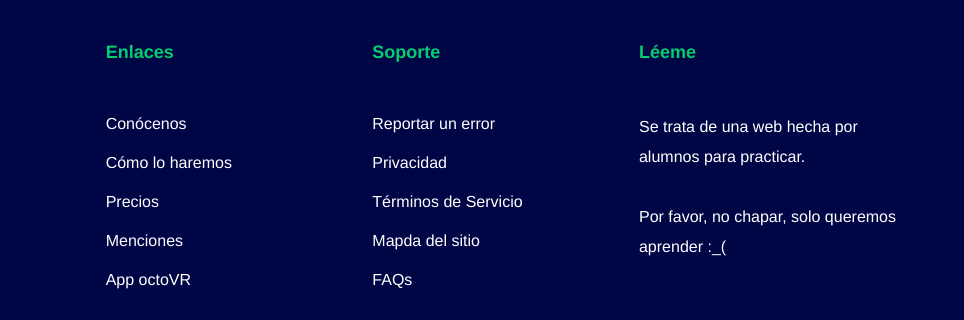
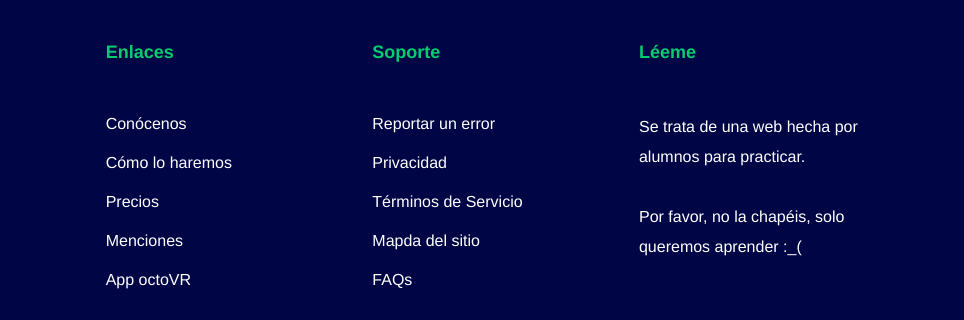
Before and after one commit to vverther/october2040, a plain HTML site: page index.html in a window 1280 px wide. Shown: the part 6461-6781 px from the top of the page, 316-1280 px from the left. Drawn offline with Linux system fonts and the light colour scheme.

Commit message:
Update index.html

```diff
--- a/index.html
+++ b/index.html
@@ -518,7 +518,7 @@
                                 <h4>Léeme</h4>
                                 <div class="footer-pera footer-pera2">
                                  <p>Se trata de una web hecha por alumnos para practicar.<br><br>
-                                 Por favor, no chapar, solo queremos aprender :_(</p>
+                                 Por favor, no la chapéis, solo queremos aprender :_(</p>
                              </div>
                              <!-- Form -->
 
```
